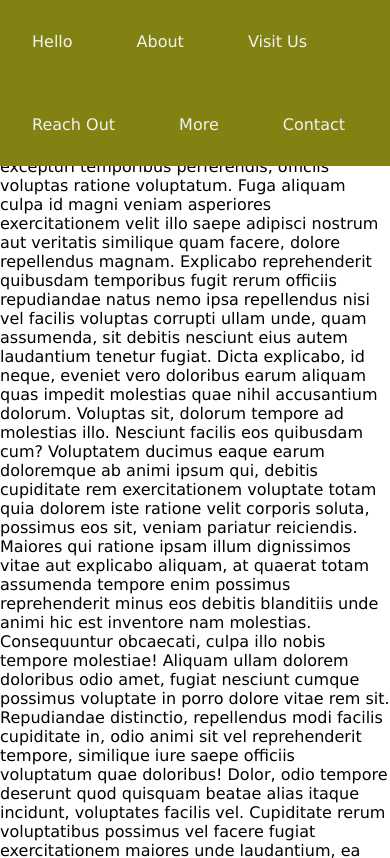
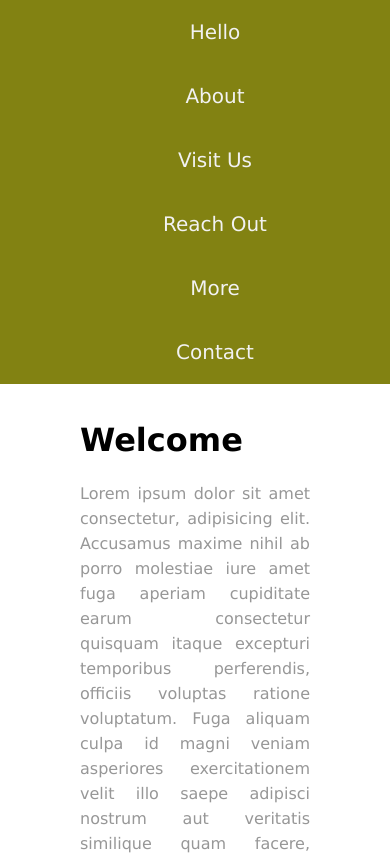
Before and after one commit to stephangriesel/sticky-nav-hide, a plain HTML site: page index.html in a window 390 px wide. Shown: the top 858 px of the page. Drawn offline with Linux system fonts and the light colour scheme.

Commit message:
continue styling, add media query

```diff
--- a/styles.css
+++ b/styles.css
@@ -18,6 +18,32 @@ body {
     display: block;
     color:#f2f2f2;
     text-decoration: none;
-    margin:2em;
+    margin:1em;
     font-size:1em;
 }
+
+h1 {
+    font-weight:600;
+}
+
+.content {
+    margin:5em;
+    text-align: justify;
+}
+
+p {
+    color: #979797;
+    line-height:25px;
+}
+
+@media (max-width: 815px) {
+    #navmenu a {
+        width:100%;
+        font-size:20px;
+        text-align: center;
+    }
+
+    .content {
+        padding-top:20em;
+    }
+}
```
